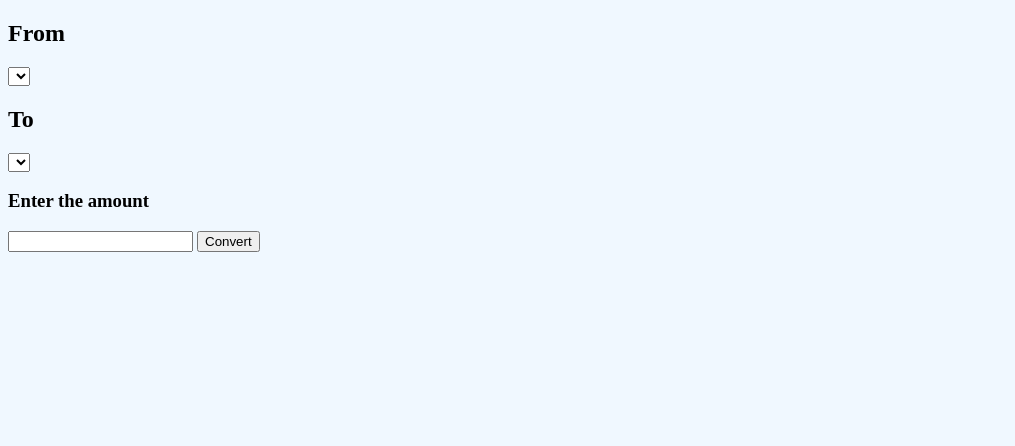
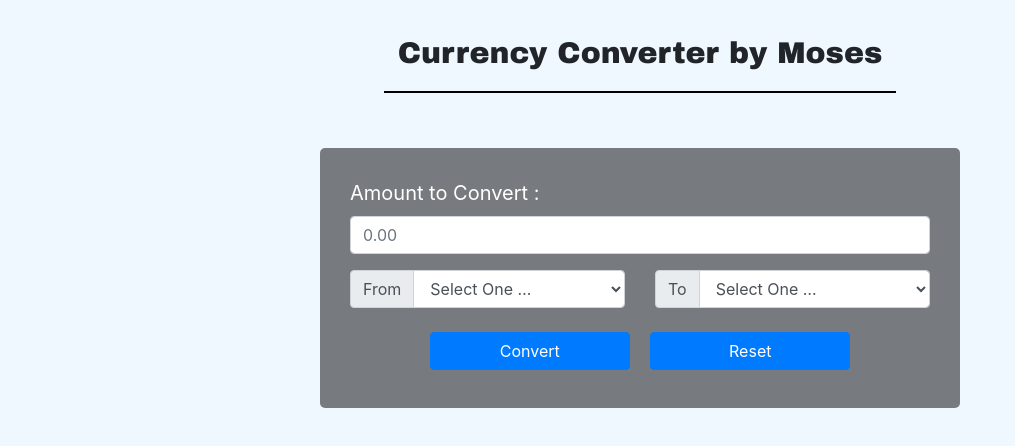
Before and after one commit to moselanto/curency-converter, a plain HTML site: page index.html in a window 1280 px wide. Shown: the whole page, without its empty margins (0-1015 px from the left). Drawn offline with nearby package versions, Linux system fonts and the light colour scheme.

Commit message:
Update index.html

```diff
--- a/index.html
+++ b/index.html
@@ -1,40 +1,211 @@
 <!DOCTYPE html>
 <html lang="en">
+
 <head>
 	<meta charset="UTF-8">
 	<meta http-equiv="X-UA-Compatible" content="IE=edge">
-    <meta name="viewport" content="width=device-width, initial-scale=1.0">
-    <title>Document</title>
+	<meta name="viewport" content=
+		"width=device-width, initial-scale=1.0">
+	<title>Currency Converter by Moses</title>
+	<link rel="stylesheet" href=
+"https://maxcdn.bootstrapcdn.com/bootstrap/4.5.2/css/bootstrap.min.css">
+	<script src=
+"https://ajax.googleapis.com/ajax/libs/jquery/3.5.1/jquery.min.js">
+	</script>
+	<script src=
+"https://cdnjs.cloudflare.com/ajax/libs/popper.js/1.16.0/umd/popper.min.js">
+	</script>
+	<script src=
+"https://maxcdn.bootstrapcdn.com/bootstrap/4.5.2/js/bootstrap.min.js">
+	</script>
+
+	<link rel="preconnect" href="https://fonts.gstatic.com">
+	<link href=
+"https://fonts.googleapis.com/css2?family=Amiri&family=Lobster&family=Pacifico&display=swap"
+		rel="stylesheet">
+
+	<!-- linking style.css file-->
 	<link rel="stylesheet" href="style.css">
 </head>
+
 <body>
 
-    <div class="page">
+	<!-- Currency Converter -->
+	<h1 class="heading text-center display-2">
+		Currency Converter by Moses</h1>
 
-    <div class="from">
-    <h2>From</h2>
-    <select class="first-select">
-        <!-- <option value="USD">USD</option>
-        <option value="EGP">EGP</option> -->
+	<hr>
+	<div class="container">
+
+		<div class="main">
+
+			<div class="form-group">
+				<label for="oamount">
+					Amount to Convert :
+				</label>
+				<input type="text"
+					class="form-control searchBox"
+					placeholder="0.00" id="oamount">
+			</div>
+
+			<div class="row">
+				<div class="col-sm-6">
+					<div class="input-group mb-3">
+						<div class="input-group-prepend">
+							<span class="input-group-text">From</span>
+						</div>
+						<select class="form-control from" id="sel1">
+							<option value="">Select One …</option>
+							<option value="USD">USD</option>
+							<option value="AED">AED</option>
+							<option value="ARS">ARS</option>
+							<option value="AUD">AUD</option>
+							<option value="BGN">BGN</option>
+							<option value="BRL">BRL</option>
+							<option value="BSD">BSD</option>
+							<option value="CAD">CAD</option>
+							<option value="CHF">CHF</option>
+							<option value="CLP">CLP</option>
+							<option value="CNY">CNY</option>
+							<option value="COP">COP</option>
+							<option value="CZK">CZK</option>
+							<option value="DKK">DKK</option>
+							<option value="DOP">DOP</option>
+							<option value="EGP">EGP</option>
+							<option value="EUR">EUR</option>
+							<option value="FJD">FJD</option>
+							<option value="GBP">GBP</option>
+							<option value="GTQ">GTQ</option>
+							<option value="HKD">HKD</option>
+							<option value="HRK">HRK</option>
+							<option value="HUF">HUF</option>
+							<option value="IDR">IDR</option>
+							<option value="ILS">ILS</option>
+							<option value="INR">INR</option>
+							<option value="ISK">ISK</option>
+							<option value="JPY">JPY</option>
+							<option value="KRW">KRW</option>
+							<option value="KZT">KZT</option>
+							<option value="MVR">MVR</option>
+							<option value="MXN">MXN</option>
+							<option value="MYR">MYR</option>
+							<option value="NOK">NOK</option>
+							<option value="NZD">NZD</option>
+							<option value="PAB">PAB</option>
+							<option value="PEN">PEN</option>
+							<option value="PHP">PHP</option>
+							<option value="PKR">PKR</option>
+							<option value="PLN">PLN</option>
+							<option value="PYG">PYG</option>
+							<option value="RON">RON</option>
+							<option value="RUB">RUB</option>
+							<option value="SAR">SAR</option>
+							<option value="SEK">SEK</option>
+							<option value="SGD">SGD</option>
+							<option value="THB">THB</option>
+							<option value="TRY">TRY</option>
+							<option value="TWD">TWD</option>
+							<option value="UAH">UAH</option>
+							<option value="UYU">UYU</option>
+							<option value="ZAR">ZAR</option>
 						</select>
 					</div>
+				</div>
 
-<div class="to">
-    <h2>To</h2>
-    <select class="sec-select">
-        <!-- <option value="USD">USD</option>
-        <option value="EGP">EGP</option> -->
+				<div class="col-sm-6">
+					<div class="input-group mb-3">
+						<div class="input-group-prepend">
+							<span class="input-group-text">To</span>
+						</div>
+						<select class="form-control to" id="sel2">
+							<option value="">Select One …</option>
+							<option value="USD">USD</option>
+							<option value="AED">AED</option>
+							<option value="ARS">ARS</option>
+							<option value="AUD">AUD</option>
+							<option value="BGN">BGN</option>
+							<option value="BRL">BRL</option>
+							<option value="BSD">BSD</option>
+							<option value="CAD">CAD</option>
+							<option value="CHF">CHF</option>
+							<option value="CLP">CLP</option>
+							<option value="CNY">CNY</option>
+							<option value="COP">COP</option>
+							<option value="CZK">CZK</option>
+							<option value="DKK">DKK</option>
+							<option value="DOP">DOP</option>
+							<option value="EGP">EGP</option>
+							<option value="EUR">EUR</option>
+							<option value="FJD">FJD</option>
+							<option value="GBP">GBP</option>
+							<option value="GTQ">GTQ</option>
+							<option value="HKD">HKD</option>
+							<option value="HRK">HRK</option>
+							<option value="HUF">HUF</option>
+							<option value="IDR">IDR</option>
+							<option value="ILS">ILS</option>
+							<option value="INR">INR</option>
+							<option value="ISK">ISK</option>
+							<option value="JPY">JPY</option>
+							<option value="KRW">KRW</option>
+							<option value="KZT">KZT</option>
+							<option value="MVR">MVR</option>
+							<option value="MXN">MXN</option>
+							<option value="MYR">MYR</option>
+							<option value="NOK">NOK</option>
+							<option value="NZD">NZD</option>
+							<option value="PAB">PAB</option>
+							<option value="PEN">PEN</option>
+							<option value="PHP">PHP</option>
+							<option value="PKR">PKR</option>
+							<option value="PLN">PLN</option>
+							<option value="PYG">PYG</option>
+							<option value="RON">RON</option>
+							<option value="RUB">RUB</option>
+							<option value="SAR">SAR</option>
+							<option value="SEK">SEK</option>
+							<option value="SGD">SGD</option>
+							<option value="THB">THB</option>
+							<option value="TRY">TRY</option>
+							<option value="TWD">TWD</option>
+							<option value="UAH">UAH</option>
+							<option value="UYU">UYU</option>
+							<option value="ZAR">ZAR</option>
 						</select>
 					</div>
+				</div>
+			</div>
 
-    <form>
-        <h3>Enter the amount</h3>
-        <input type="number" name="" id="amountInput" title="Write here the amount yo want to convert">
-        <input type="submit" value="Convert" id="convertInput">
-    </form>
-    <div id="result"></div>
+			<div class="text-center">
+
+				<!-- convert button -->
+				<button class="btn btn-primary convert m-2"
+					type="submit">
+					Convert
+				</button>
+
+				<!-- reset button -->
+				<button class="btn btn-primary m-2"
+					onclick="clearVal()">
+					Reset
+				</button>
+			</div>
 
 		</div>
-    <script src="main.js"></script>
+
+		<div id="finalAmount" class="text-center">
+
+			<!-- Display the converted amount -->
+			<h2>Converted Amount :
+				<span class="finalValue"
+					style="color:green;">
+				</span>
+			</h2>
+		</div>
+	</div>
+
+	<!-- linking script.js file -->
+	<script src="script.js"></script>
 </body>
+
 </html>
```
Lines whose indentation alone changed are shown as unchanged.
